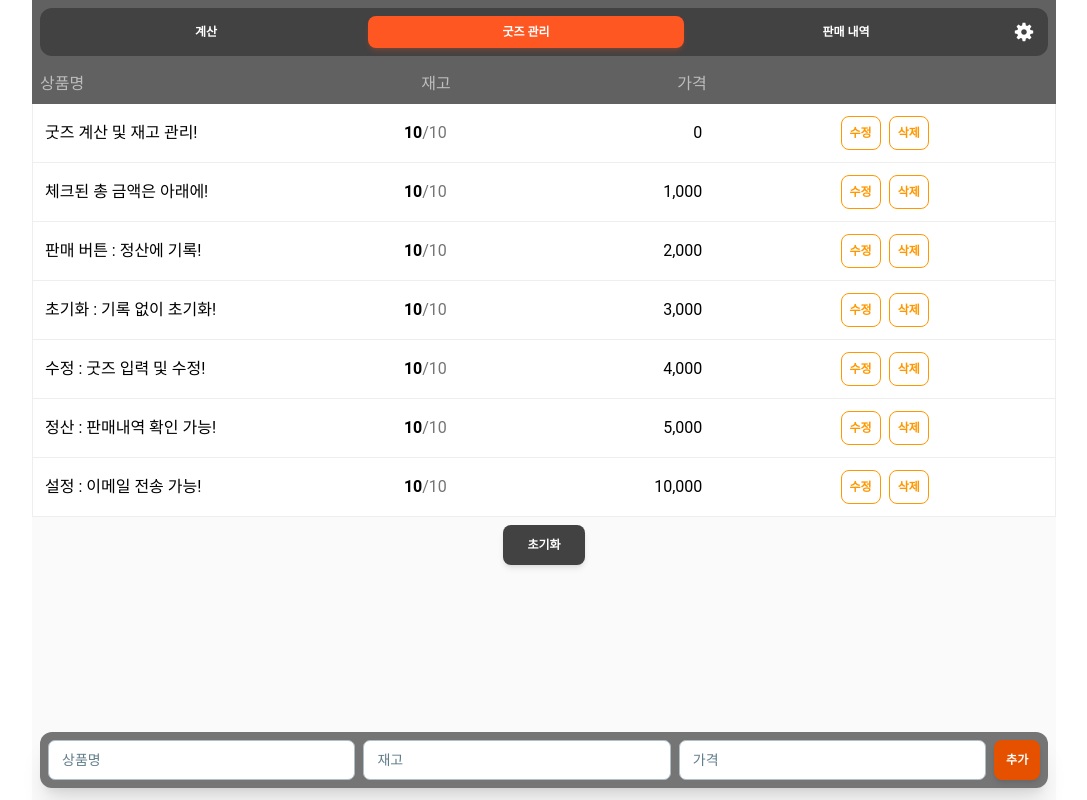
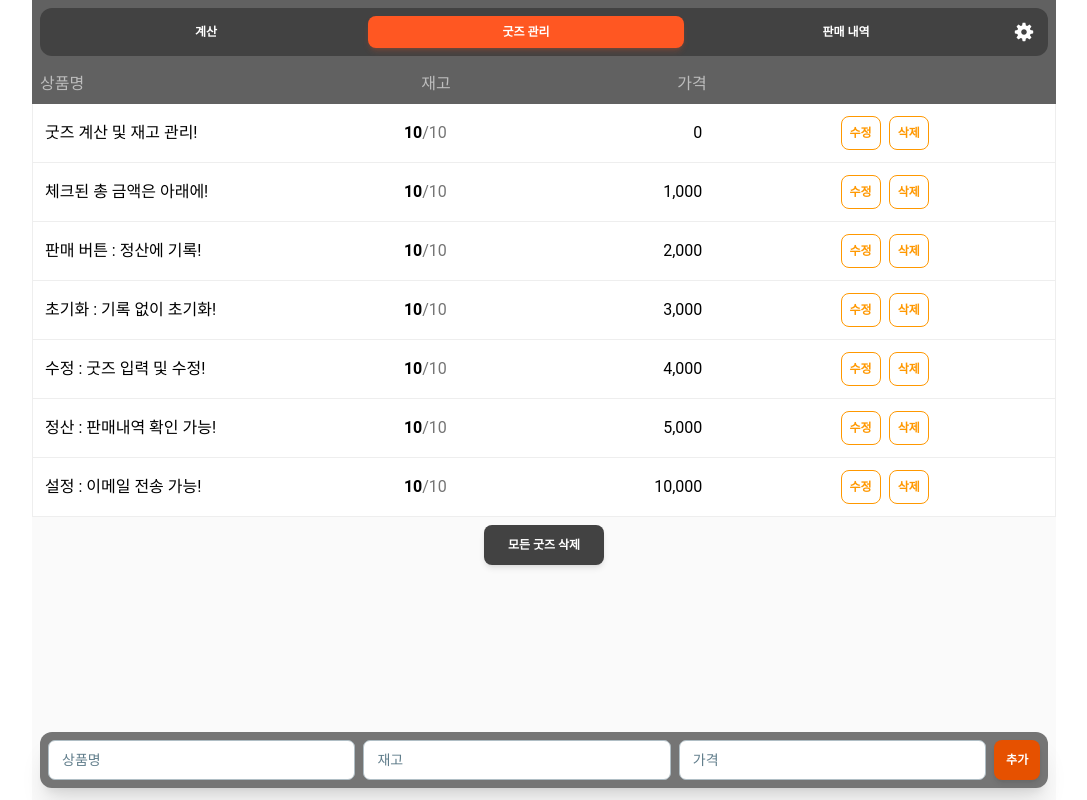
Before and after one commit to 938938/goods-calculator, a Next.js app: page /edit in a window 1280 px wide. Shown: the whole page, without its empty margins (96-1183 px from the left). Built offline with nearby package versions, Linux system fonts and the light colour scheme.

Commit message:
[STYLE] 버튼 문구 변경

```diff
--- a/src/components/edit/ListResetBtn.tsx
+++ b/src/components/edit/ListResetBtn.tsx
@@ -18,7 +18,7 @@ const ListResetBtn = () => {
   return (
     <div className='flex justify-center items-center w-full p-2'>
       <Button onClick={() => setModalOpen(true)} className='bg-gray-800'>
-        초기화
+        모든 굿즈 삭제
       </Button>
       <DelModal
         open={modalOpen}
```
